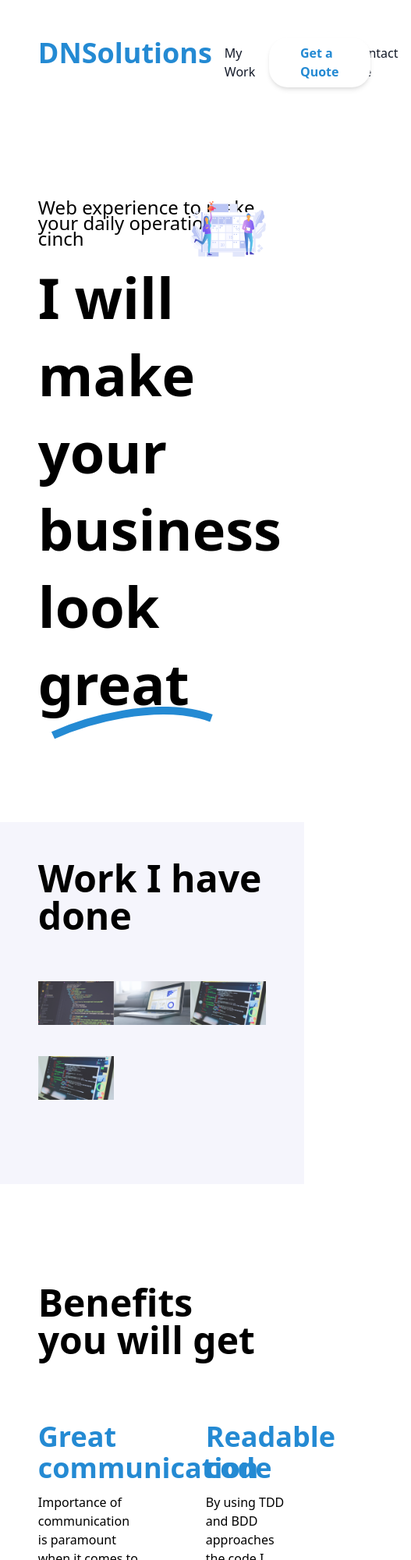
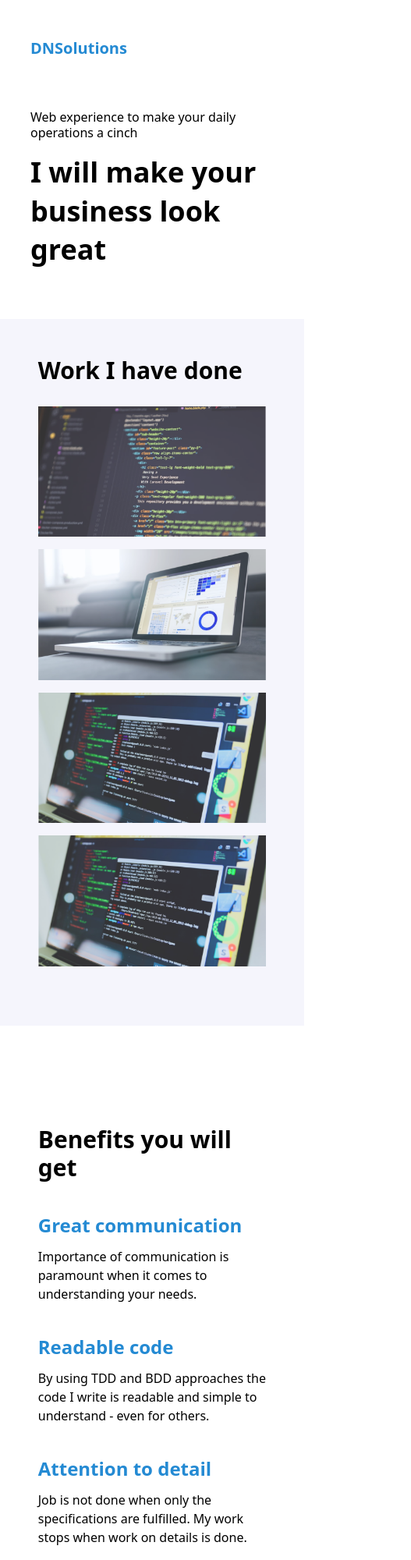
Before and after one commit to davisngl/portfolio-frontend, a website built with Vite: page src/index.html in a window 390 px wide. Shown: the top 2000 px of the page at 78% size, 527 px wide, since content can reach past the window. Built offline with nearby package versions, Linux system fonts and the light colour scheme.

Commit message:
WIP Mobile responsiveness

```diff
--- a/src/css/main.css
+++ b/src/css/main.css
@@ -52,3 +52,7 @@ body {
 .brand-input {
     @apply py-3 px-5 rounded-lg border-brand border-2;
 }
+
+.brand-input-mobile {
+    @apply py-2 px-3 rounded-lg border-brand border-2;
+}
--- a/src/index.html
+++ b/src/index.html
@@ -134,13 +134,13 @@
       </div>
     </div>
 
-    <header class="flex flex-col w-padded">
+    <header class="flex flex-col w-4/5 mx-auto mt-12 md:w-padded">
       <nav class="flex justify-between">
         <div class="logo">
-          <a href="#" class="text-4xl transition-colors text-brand hover:text-brand-hover font-bold">DNSolutions</a>
+          <a href="#" class="text-xl md:text-4xl transition-colors text-brand hover:text-brand-hover font-bold">DNSolutions</a>
         </div>
 
-        <nav class="w-1/4 flex justify-between align-middle text-subtle-dark">
+        <nav class="w-1/4 hidden md:flex justify-between align-middle text-subtle-dark">
           <a class="py-2 px-4" href="#work">My Work</a>
           <a class="py-2 px-4" href="#benefits">Benefits</a>
           <a class="py-2 px-4" href="#contact">Contact Me</a>
@@ -150,6 +150,8 @@
           href="#"
           @click="quoteModalOpen = true"
           class="
+            hidden
+            md:block
             quote
             transition-colors
             bg-white
@@ -166,42 +168,45 @@
         </a>
       </nav>
 
-      <div class="cta flex mt-36">
-        <div class="w-2/3 flex">
+      <div class="cta flex mt-16 md:mt-36">
+        <div class="w-full md:w-2/3 flex">
           <div class="cta-text flex flex-col self-center space-y-4">
-            <p class="text-2xl leading-5">
+            <p class="sm:text-sm md:text-2xl leading-5">
               Web experience to make your daily operations a cinch
             </p>
-            <h1 class="text-7xl font-bold leading-snug">
+            <h1 class="hidden xl:block text-3xl md:text-7xl font-bold leading-snug">
               I will make your <br />business look
               <span class="underlined-graphic">great</span>
             </h1>
+            <h1 class="text-4xl md:text-7xl font-bold leading-snug">
+              I will make your <br />business look great
+            </h1>
           </div>
         </div>
-        <div class="w-1/3">
+        <div class="w-1/3 hidden lg:block">
           <img class="mr-5" src="img/cta.svg" alt="Call To Action Graphic" />
         </div>
       </div>
     </header>
 
     <div
-      class="work w-full bg-alternate mt-32 min-w-screen overflow-visible"
+      class="work w-full bg-alternate mt-16 md:mt-32 min-w-screen overflow-visible"
       id="work"
     >
       <div class="w-padded py-12">
-        <h1 class="text-5xl font-bold">Work I have done</h1>
+        <h1 class="text-3xl md:text-5xl font-bold">Work I have done</h1>
 
-        <div class="work-items flex flex-wrap justify-between py-10">
-          <div class="work-item w-1/3 py-5 overflow-hidden cursor-pointer">
+        <div class="work-items flex flex-wrap justify-between py-5 md:py-10">
+          <div class="work-item w-full md:w-1/3 py-2 md:py-5 overflow-hidden cursor-pointer">
             <img class="transition-all duration-500 transform hover:bg-brand-hover hover:scale-110" src="img/work1.png" alt="" />
           </div>
-          <div class="w-1/3 py-5">
+          <div class="w-full md:w-1/3 py-2 md:py-5">
             <img src="img/work2.png" alt="" />
           </div>
-          <div class="w-1/3 py-5">
+          <div class="w-full md:w-1/3 py-2 md:py-5">
             <img src="img/work3.png" alt="" />
           </div>
-          <div class="w-1/3 py-5">
+          <div class="w-full md:w-1/3 py-2 md:py-5">
             <img src="img/work3.png" alt="" />
           </div>
         </div>
@@ -209,45 +214,45 @@
     </div>
 
     <div class="w-padded benefits mt-32" id="benefits">
-      <h1 class="text-5xl font-bold">Benefits you will get</h1>
+      <h1 class="text-3xl md:text-5xl font-bold">Benefits you will get</h1>
 
-      <div class="benefit-list mt-10">
-        <div class="top-row space-x-5 flex justify-between">
-          <div class="w-2/3 py-10">
-            <h2 class="text-brand font-bold text-4xl pb-3">
+      <div class="benefit-list mt-5 md:mt-10">
+        <div class="top-row md:space-x-5 flex flex-col md:flex-row justify-between">
+          <div class="md:w-2/3 py-5 md:py-10">
+            <h2 class="text-brand font-bold text-2xl md:text-4xl pb-3">
               Great communication
             </h2>
-            <p class="w-2/3">
+            <p>
               Importance of communication is paramount when it comes to
               understanding your needs.
             </p>
           </div>
 
-          <div class="w-2/3 py-10">
-            <h2 class="text-brand font-bold text-4xl pb-3">Readable code</h2>
-            <p class="w-2/3">
+          <div class="md:w-2/3 py-5 md:py-10">
+            <h2 class="text-brand font-bold text-2xl md:text-4xl pb-3">Readable code</h2>
+            <p>
               By using TDD and BDD approaches the code I write is readable and
               simple to understand - even for others.
             </p>
           </div>
         </div>
 
-        <div class="bottom-row space-x-5 flex justify-between">
-          <div class="w-2/3 py-10">
-            <h2 class="text-brand font-bold text-4xl pb-3">
+        <div class="bottom-row md:space-x-5 flex flex-col md:flex-row justify-between">
+          <div class="md:w-2/3 py-5 md:py-10">
+            <h2 class="text-brand font-bold text-2xl md:text-4xl pb-3">
               Attention to detail
             </h2>
-            <p class="w-2/3">
+            <p>
               Job is not done when only the specifications are fulfilled. My
               work stops when work on details is done.
             </p>
           </div>
 
-          <div class="w-2/3 py-10">
-            <h2 class="text-brand font-bold text-4xl pb-3">
+          <div class="md:w-2/3 py-5 md:py-10">
+            <h2 class="text-brand font-bold text-2xl md:text-4xl pb-3">
               Individual approach to everyone
             </h2>
-            <p class="w-2/3">
+            <p>
               There have not been 2 identical clients - everyone has their own
               needs for their business, - I am here to help with you with them.
             </p>
@@ -257,10 +262,10 @@
     </div>
 
     <div class="contact bg-alternate" id="contact">
-      <div class="w-extra-padded py-10">
+      <div class="w-padded md:w-extra-padded py-10">
         <div class="pb-10">
-          <h2 class="text-5xl font-bold pb-2">Get in touch</h2>
-          <p class="text-xl opacity-70">
+          <h2 class="text-3xl md:text-5xl font-bold pb-2">Get in touch</h2>
+          <p class="md:text-xl opacity-70">
             Interested in collaboration or making your idea a reality?
             <br />Drop me a message and I will get back to you!
           </p>
@@ -270,7 +275,7 @@
           <form action="#" method="post">
             <div class="input-group">
               <input
-                class="w-full brand-input"
+                class="w-full brand-input-mobile md:brand-input"
                 type="text"
                 id="first_name"
                 name="first_name"
@@ -280,7 +285,7 @@
 
             <div class="input-group">
               <select
-                class="w-full brand-input"
+                class="w-full brand-input-mobile md:brand-input"
                 id="first_name"
                 name="first_name"
               >
@@ -294,7 +299,7 @@
 
             <div class="input-group">
               <textarea
-                class="w-full h-56 brand-input"
+                class="w-full h-56 brand-input-mobile md:brand-input"
                 type="text"
                 id="first_name"
                 name="first_name"
@@ -310,8 +315,8 @@
               flex
               justify-between
               align-middle
-              space-x-5
-              my-5
+              md:space-x-5
+              md:my-5
               py-3
               px-5
               bg-brand
@@ -321,7 +326,7 @@
             type="submit"
           >
             <svg
-              class="w-8"
+              class="w-8 hidden md:block"
               viewBox="0 0 41 41"
               fill="none"
               xmlns="http://www.w3.org/2000/svg"
@@ -335,7 +340,7 @@
                 fill="white"
               />
             </svg>
-            <span class="self-center text-xl font-bold">Send me a message</span>
+            <span class="self-center text-sm md:text-xl font-bold">Send me a message</span>
           </button>
         </div>
       </div>
```
